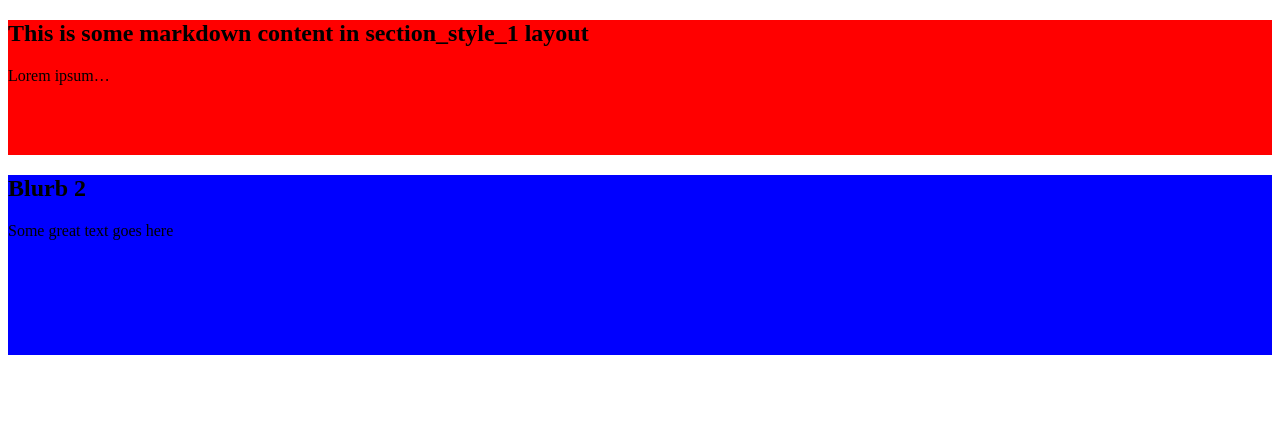
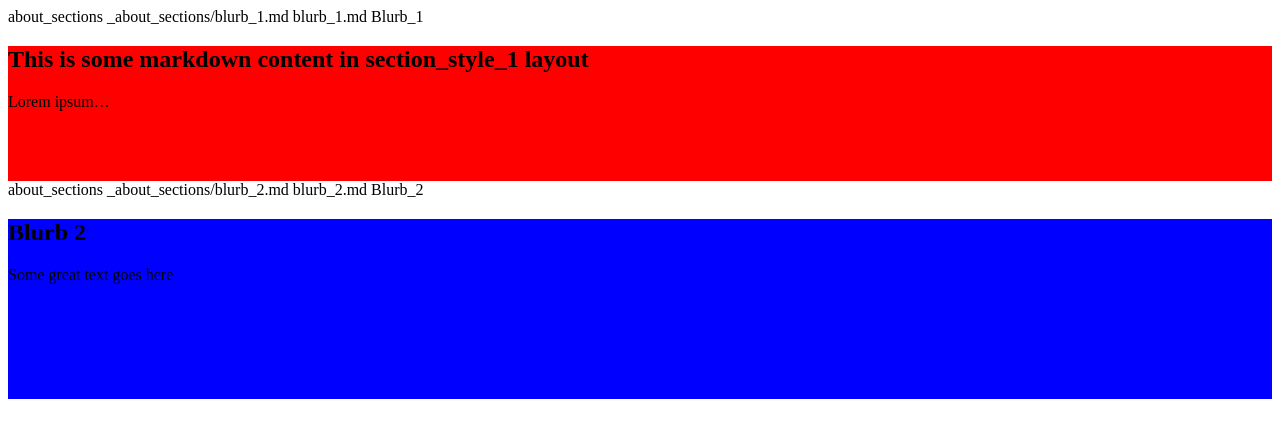
Before and after one commit to CarlRevell/paprika, a Jekyll site: the page built from about.html, in a window 1280 px wide. Shown: the top 438 px of the page. Built offline with Jekyll 4.4.1, drawn with Linux system fonts in a browser that asks for light colours.

Commit message:
Update about.html

```diff
--- a/about.html
+++ b/about.html
@@ -16,6 +16,10 @@
 </head>
 <body>
 {% for section in site.about_sections %}
+{{ section.collection }}
+{{ section.path }}
+{{ section.name }}
+{{ section.title }}
 {{ section.label }}
 {{ section.output }}
 {% endfor %}
```
